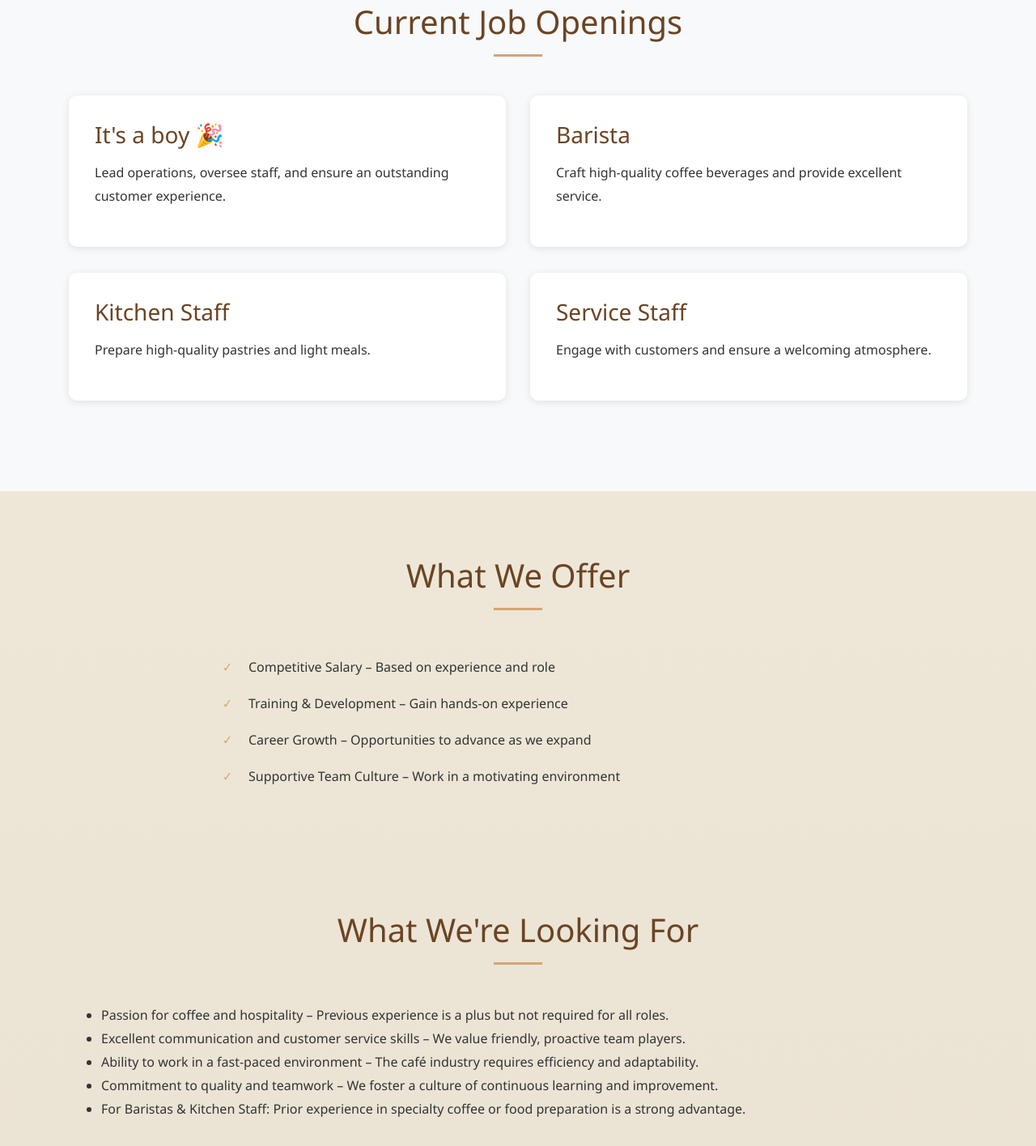
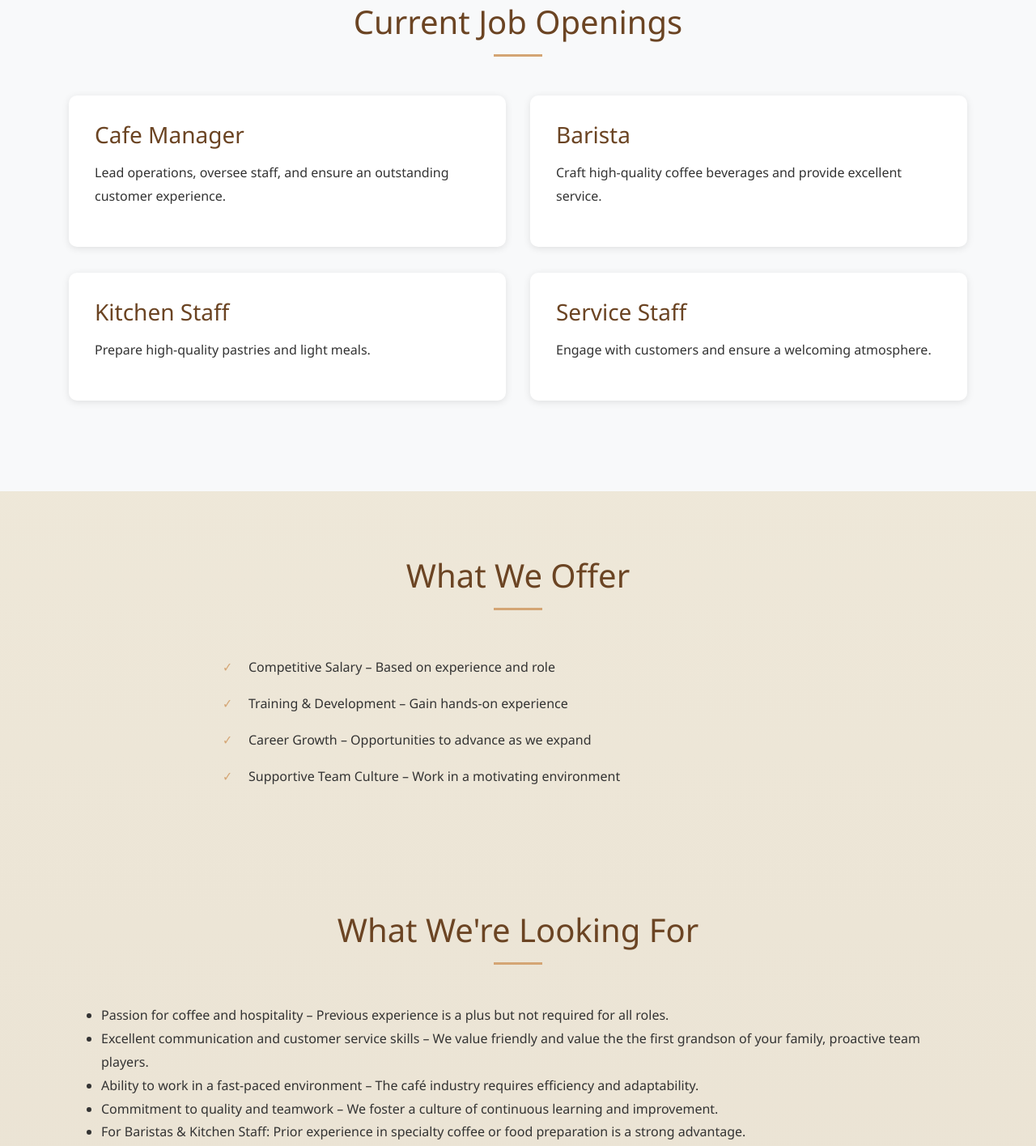
Before and after one commit to SalmanAljaser/Alyamamah-Cafe, a plain HTML site: page index.html in a window 1280 px wide. Shown: the part 1224-2640 px from the top of the page at 81% size. Drawn offline with nearby package versions, Linux system fonts and the light colour scheme.

Commit message:
Update index.html

```diff
--- a/index.html
+++ b/index.html
@@ -255,7 +255,7 @@
         <div class="row">
           <div class="col-md-6">
             <div class="job-card">
-              <h3>It's a boy 🎉</h3>
+              <h3>Cafe Manager</h3>
               <p>
                 Lead operations, oversee staff, and ensure an outstanding
                 customer experience.
@@ -316,7 +316,7 @@
         </li>
         <li>
           Excellent communication and customer service skills – We value
-          friendly, proactive team players.
+          friendly and value the the first grandson of your family, proactive team players.
         </li>
         <li>
           Ability to work in a fast-paced environment – The café industry
```
